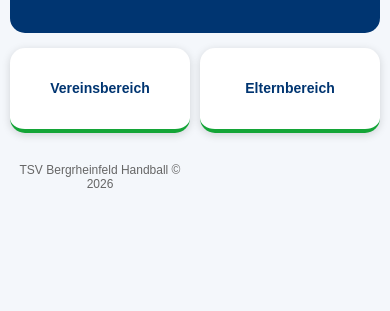
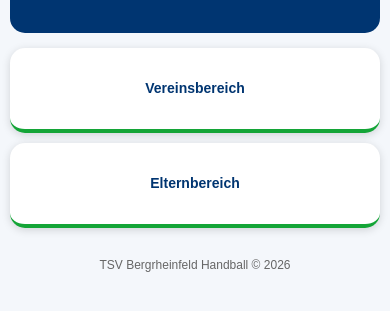
Before and after one commit to signormeyer/tsvbergrheinfeld, a plain HTML site: page index.html in a window 390 px wide. Shown: the part 415-726 px from the top of the page. Drawn offline with Linux system fonts and the light colour scheme.

Commit message:
Add files via upload

```diff
--- a/index.html
+++ b/index.html
@@ -46,7 +46,7 @@ object-fit: contain;
 
 .grid {
 display: grid;
-grid-template-columns: repeat(1, 1fr);
+grid-template-columns: 1fr;
 gap: 10px;
 }
 
@@ -92,7 +92,7 @@ font-size: 12px;
 @media screen and (max-width: 700px) {
 
 .grid {
-grid-template-columns: repeat(2, 1fr);
+grid-template-columns: 1fr;
 }
 
 .tile {
```
